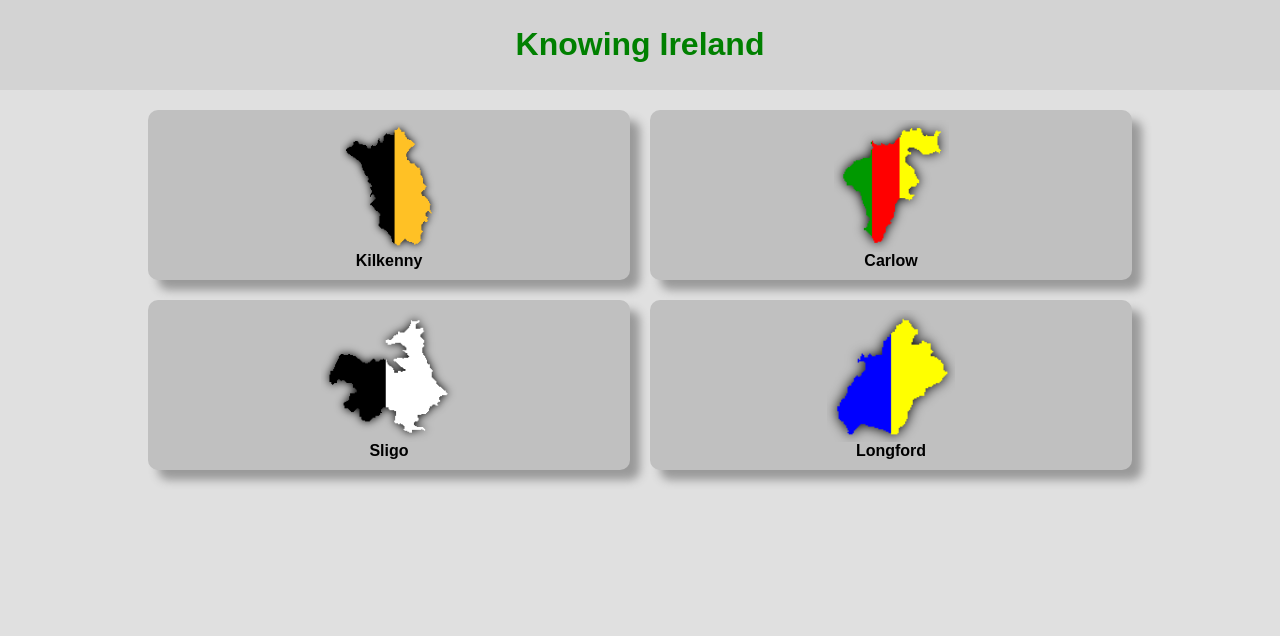
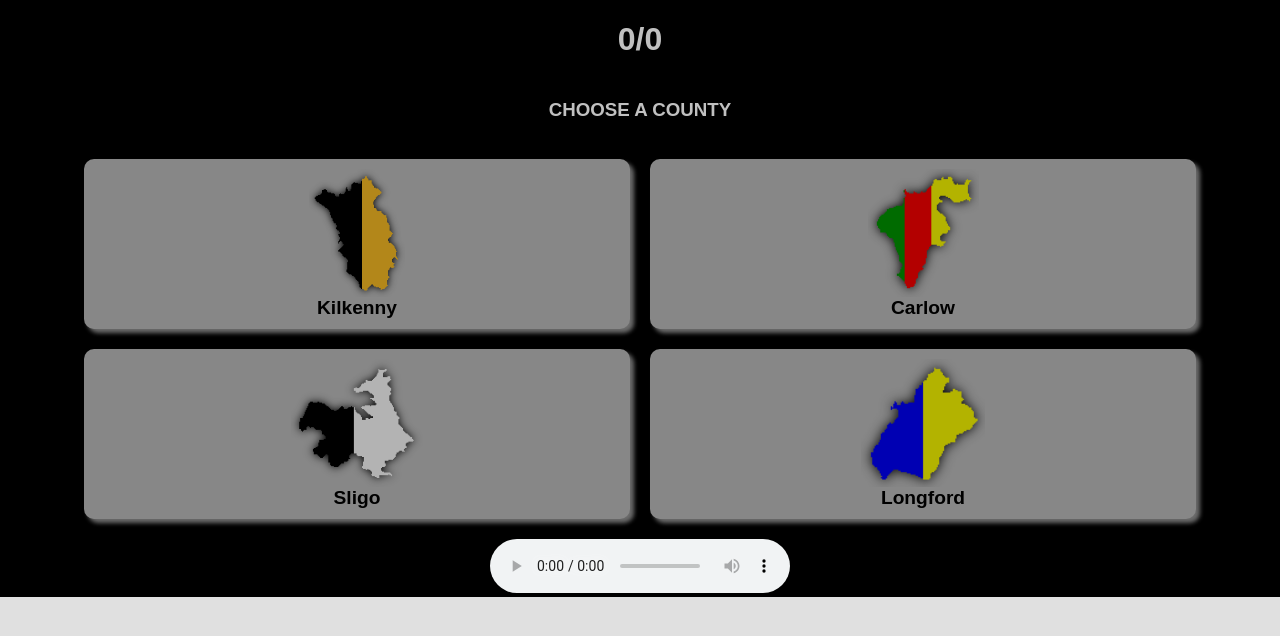
Before and after one commit to johnrearden/accents, a React (Create React App) app: page / in a window 1280 px wide. Shown: the top 636 px of the page. Built offline with nearby package versions, Linux system fonts and the light colour scheme.

Commit message:
still working on quiz

```diff
--- a/src/App.css
+++ b/src/App.css
@@ -5,8 +5,8 @@
 html, body {
   margin : 0;
   padding : 0;
-  width : 100vw;
-  height : 100vh;
+  width : 100%;
+  height : 100%;
 }
 
 body {
@@ -39,6 +39,7 @@ body {
   flex-grow: 1;
   display: flex;
   justify-content: center;
+  background: black;
 }
 
 /* .nav_bar {
--- a/src/App.js
+++ b/src/App.js
@@ -6,9 +6,9 @@ import QuizWidget from './QuizWidget.js'
 function App() {
   return (
     <div className="App">
-      <div className='header'>
+      {/* <div className='header'>
         <h1>Knowing Ireland</h1>
-      </div>
+      </div> */}
       {/* <div className='megamap_div'>
         <Megamap />
       </div> */}
--- a/src/QuizWidget.css
+++ b/src/QuizWidget.css
@@ -1,5 +1,13 @@
+.container {
+    display: flex;
+    flex-direction: column;
+    justify-content: center;
+    align-items : center;
+    color: silver;
+}
+
 .options_holder {
-    width: 80vw;
+    width: 90vw;
     height: 50vh;
     padding: 20px;
     display: inline-grid;
@@ -8,11 +16,20 @@
     grid-gap: 20px;
 }
 
+.totals {
+
+}
+
+.prompt {
+
+}
+
 .quiz_option {
     padding : 10px;
     background-color: silver;
+    opacity : 0.7;
     border-radius: 10px;
-    box-shadow: 10px 10px 10px #999999;
+    box-shadow: 4px 4px 4px #999999;
     display: flex;
     flex-direction: column;
     align-items: stretch;
@@ -20,7 +37,7 @@
 
 .quiz_option:hover {
     background-color: #bdbde7;
-    box-shadow: 5px 5px 5px #9fa0e9;
+    box-shadow: 2px 2px 2px #9fa0e9;
     margin: 1px;
 }
 
@@ -31,6 +48,11 @@
 .option_label {
     flex-grow: 0;
     text-align: center;
-    font-size: 1rem;
+    font-size: 1.2rem;
     font-weight: bold;
+    color: black;
 }
+
+.audio_player {
+
+}
--- a/src/QuizWidget.js
+++ b/src/QuizWidget.js
@@ -6,6 +6,14 @@ function QuizWidget(props) {
     const [remainingQs, getRemainingQs] = useState(props.totalNumQs);
     const countyList = county_data.map(county => county.name);
     console.log(countyList);
+    const [totalAnswered, setTotalAnswered] = useState(0);
+    const [totalCorrect, setTotalCorrect] = useState(0);
+
+    // function to play audio when quiz_option is clicked
+    const onOptionClick = () => {
+        const audioPlayer = document.getElementsByClassName('audio_player')[0];
+        audioPlayer.play();
+    }
 
     // Select a county at random, and then pick 3 others as candidates
     // First, shuffle the array.
@@ -24,7 +32,8 @@ function QuizWidget(props) {
         const title = county.charAt(0).toUpperCase() + county.slice(1);
         return (
             <React.Fragment key={county + '_key'}>
-                <div className='quiz_option'>
+                <div className='quiz_option'
+                     onClick={onOptionClick}>
                     <div className='option_image' style={{
                         backgroundImage: `url(${image_url})`,
                         backgroundRepeat: 'no-repeat',
@@ -46,10 +55,24 @@ function QuizWidget(props) {
         );
     });
 
+
+
     return (
         <div className='container'>
+            <div className='totals'>
+                <h1>{totalCorrect}/{totalAnswered}</h1>
+            </div>
+            <div className='prompt'>
+                <h3>CHOOSE A COUNTY</h3>
+            </div>
             <div className='options_holder'>
                 {images}
+            </div>
+            <div>
+                <audio className='audio_player' controls >
+                    <source src='/audio/file_example_MP3_700KB.mp3'>
+                    </source>
+                </audio>
             </div>
         </div>
 
```
Also changed, not shown: public/images/streetlights.jpg (added), 1 other file (tests, documents, lock files or other folders).
